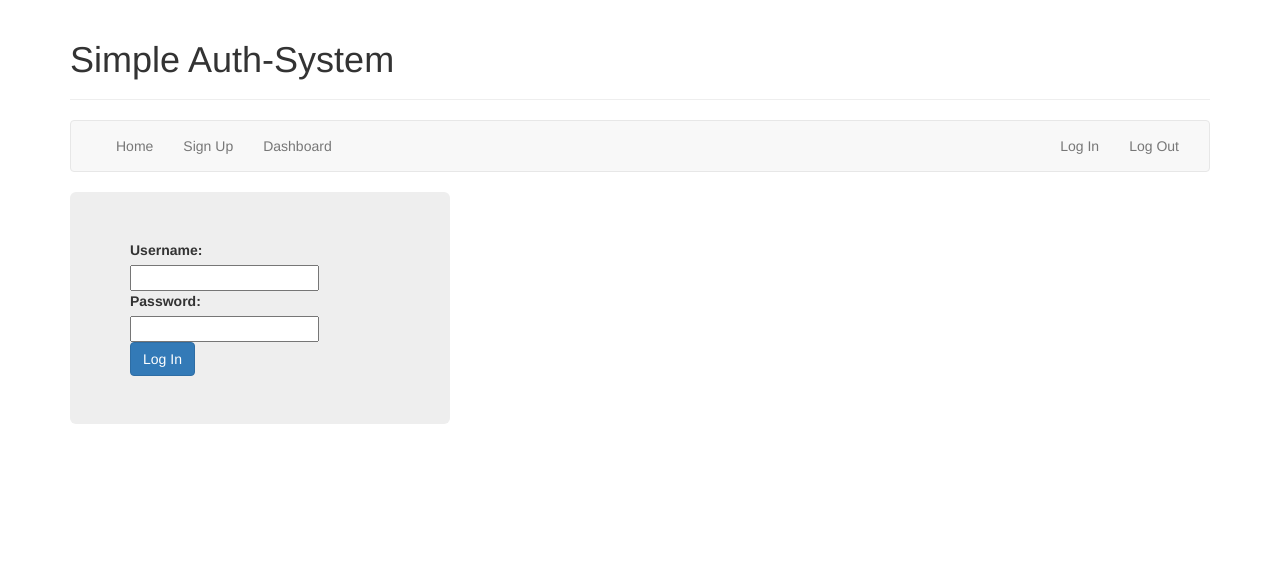
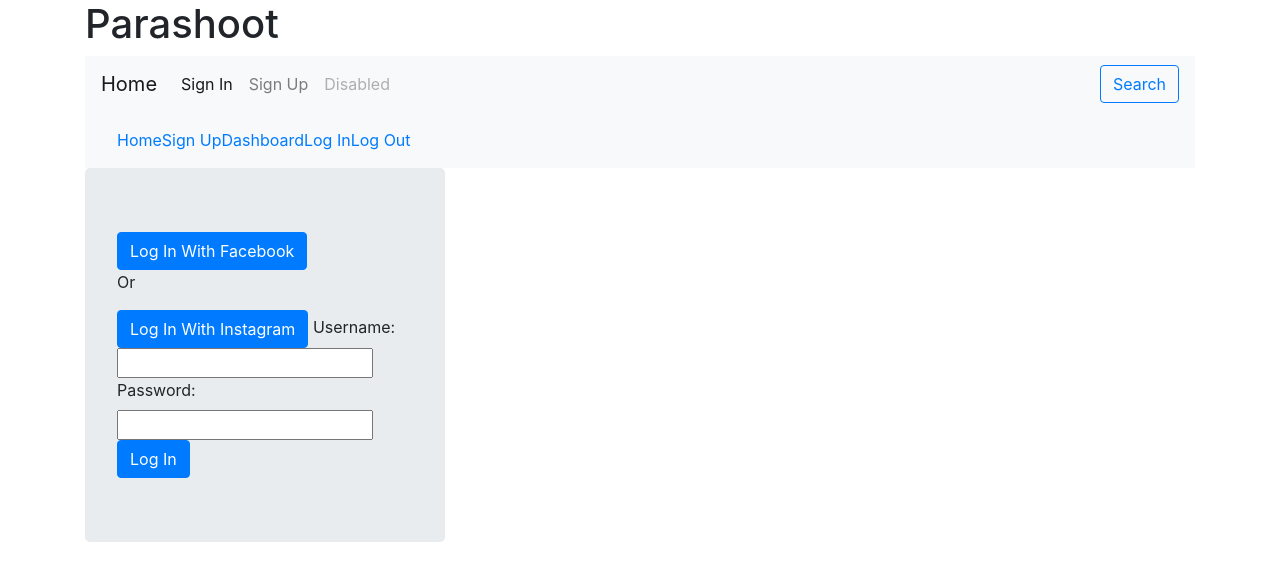
Before and after one commit to vadimfrolov/Social-network-for-bloggers-prototype, a Node server app: page /login in a window 1280 px wide. Shown: the top 581 px of the page. Run offline with Node 20, Linux system fonts and the light colour scheme; some libraries are stand-ins or nearby versions.

Commit message:
hbs in work

```diff
--- a/middleware/auth.js
+++ b/middleware/auth.js
@@ -7,8 +7,6 @@ function cookiesCleaner(req, res, next) {
     }
     next();
 }
-
-
 // middleware function to check for logged-in users
 const sessionChecker = (req, res, next) => {
     if (req.session.user) {
@@ -17,7 +15,6 @@ const sessionChecker = (req, res, next) => {
         next();
     }
 };
-
 module.exports = {
     sessionChecker,
     cookiesCleaner
--- a/package.json
+++ b/package.json
@@ -4,7 +4,8 @@
   "description": "",
   "main": "server.js",
   "scripts": {
-    "test": "echo \"Error: no test specified\" && exit 1"
+    "test": "echo \"Error: no test specified\" && exit 1",
+    "start": "nodemon server.js"
   },
   "author": "",
   "license": "ISC",
@@ -16,6 +17,7 @@
     "jasmine": "^3.3.1",
     "mongoose": "^5.4.13",
     "morgan": "^1.9.1",
+    "nodemon": "^1.19.3",
     "session-file-store": "^1.3.1"
   }
 }
--- /dev/null
+++ b/sessions/Ar_yWKWhv95K_EHW_SkqrzuCIq0OzPJ2.json
@@ -0,0 +1 @@
+{"cookie":{"originalMaxAge":599999,"expires":"2019-10-09T13:51:28.478Z","httpOnly":true,"path":"/"},"user":{"_id":"5d9de1c971eaee3cbeb581da","username":"andrey","email":"andrey@gmail.com","password":"qwerty","__v":0},"__lastAccess":1570628488480}
--- a/views/dashboard.hbs
+++ b/views/dashboard.hbs
@@ -19,7 +19,7 @@
         </div><!-- /.navbar-collapse -->
     </div><!-- /.container-fluid -->
 </nav>
-
 <div class="container row">
     <h1>Hi, Welcome to your Dashboard</h1>
+<div style="overflow:hidden;width: 900px;position: relative;"><iframe width="100%" height="500" src="https://maps.google.com/maps?width=900&amp;height=500&amp;hl=en&amp;q=Moscow%2C%20Russia+(%D0%9D%D0%B0%D0%B7%D0%B2%D0%B0%D0%BD%D0%B8%D0%B5)&amp;ie=UTF8&amp;t=&amp;z=13&amp;iwloc=B&amp;output=embed" frameborder="0" scrolling="no" marginheight="0" marginwidth="0"></iframe><div style="position: absolute;width: 80%;bottom: 10px;left: 0;right: 0;margin-left: auto;margin-right: auto;color: #000;text-align: center;"><small style="line-height: 1.8;font-size: 2px;background: #fff;">Powered by <a href="https://embedgooglemaps.com/fr/">embedgooglemaps FR</a> & <a href="https://iamsterdamcard.it">iamsterdam card.it</a></small></div><style>#gmap_canvas img{max-width:none!important;background:none!important}</style></div><br />
 </div>
--- a/views/layout.hbs
+++ b/views/layout.hbs
@@ -3,11 +3,18 @@
 
 <head>
   <title>Login Here</title>
-  <link rel="stylesheet" href="https://maxcdn.bootstrapcdn.com/bootstrap/3.3.7/css/bootstrap.min.css"
-    integrity="sha384-BVYiiSIFeK1dGmJRAkycuHAHRg32OmUcww7on3RYdg4Va+PmSTsz/K68vbdEjh4u" crossorigin="anonymous">
-</head>
+  <link rel="stylesheet" href="https://stackpath.bootstrapcdn.com/bootstrap/4.3.1/css/bootstrap.min.css"
+   integrity="sha384-ggOyR0iXCbMQv3Xipma34MD+dH/1fQ784/j6cY/iJTQUOhcWr7x9JvoRxT2MZw1T" crossorigin="anonymous">
+  </head>
 <body class="container">
   {{{body}}}
+
+  <script src="https://code.jquery.com/jquery-3.3.1.slim.min.js" integrity="sha384-q8i/X+965DzO0rT7abK41JStQIAqVgRVzpbzo5smXKp4YfRvH+8abtTE1Pi6jizo" crossorigin="anonymous"></script>
+  <script src="https://cdnjs.cloudflare.com/ajax/libs/popper.js/1.14.7/umd/popper.min.js" integrity="sha384-UO2eT0CpHqdSJQ6hJty5KVphtPhzWj9WO1clHTMGa3JDZwrnQq4sF86dIHNDz0W1" crossorigin="anonymous"></script>
+  <script src="https://stackpath.bootstrapcdn.com/bootstrap/4.3.1/js/bootstrap.min.js" integrity="sha384-JjSmVgyd0p3pXB1rRibZUAYoIIy6OrQ6VrjIEaFf/nJGzIxFDsf4x0xIM+B07jRM" crossorigin="anonymous"></script>
 </body>
 
 </html>
+
+{{!-- <link rel="stylesheet" href="https://maxcdn.bootstrapcdn.com/bootstrap/3.3.7/css/bootstrap.min.css"
+    integrity="sha384-BVYiiSIFeK1dGmJRAkycuHAHRg32OmUcww7on3RYdg4Va+PmSTsz/K68vbdEjh4u" crossorigin="anonymous"> --}}
--- a/views/login.hbs
+++ b/views/login.hbs
@@ -1,15 +1,37 @@
 <div class="page-header">
-    <h1>Simple Auth-System</h1>
+    <h1>Parashoot</h1>
 </div>
 
-<nav class="navbar navbar-default">
-    <div class="container-fluid">
+<nav class="navbar navbar-expand-lg navbar-light bg-light">
+  <a class="navbar-brand" href="#">Home</a>
+  <button class="navbar-toggler" type="button" data-toggle="collapse" data-target="#navbarSupportedContent" aria-controls="navbarSupportedContent" aria-expanded="false" aria-label="Toggle navigation">
+    <span class="navbar-toggler-icon"></span>
+  </button>
+
+  <div class="collapse navbar-collapse" id="navbarSupportedContent">
+    <ul class="navbar-nav mr-auto">
+      <li class="nav-item active">
+        <a class="nav-link" href="#">Sign In <span class="sr-only">(current)</span></a>
+      </li>
+      <li class="nav-item">
+        <a class="nav-link" href="#">Sign Up</a>
+      </li>
+      <li class="nav-item">
+        <a class="nav-link disabled" href="#">Disabled</a>
+      </li>
+    </ul>
+      <button class="btn btn-outline-primary my-2 my-sm-0" type="submit">Search</button>
+  </div>
+</nav>
+
+<nav class="navbar navbar-expand-lg navbar-light bg-light">
+    <div class="navbar navbar-expand-lg navbar-light bg-light">
         <!-- Collect the nav links, forms, and other content for toggling -->
         <div class="collapse navbar-collapse" id="bs-example-navbar-collapse-1">
             <ul class="nav navbar-nav">
-                <li><a href="/">Home</a></li>
-                <li><a href="/signup">Sign Up</a></li>
-                <li><a href="/dashboard">Dashboard</a></li>
+                <li class="nav-item"><a href="/">Home</a></li>
+                <li class="nav-item"><a href="/signup">Sign Up</a></li>
+                <li class="nav-item"><a href="/dashboard">Dashboard</a></li>
             </ul>
 
             <ul class="nav navbar-nav navbar-right">
@@ -20,16 +42,19 @@
     </div><!-- /.container-fluid -->
 </nav>
 
-<div class="container row">
-    <div class="jumbotron col-sm-4 pull-center">
+<div class="container row main">
+    <div class="jumbotron col-sm-4 pull-center loginForm center">
         <form action="/login" method="post">
             <div>
+                <input class="btn btn-primary" type="submit" value="Log In With Facebook" />
+                <p>Or</p>
+                <input class="btn btn-primary" type="submit" value="Log In With Instagram" />
                 <label>Username:</label>
                 <input type="text" name="username" />
             </div>
             <div>
                 <label>Password:</label>
-                <input type="password" name="password" />
+                <input type="password" name="password"/>
             </div>
             <div>
                 <input class="btn btn-primary" type="submit" value="Log In" />
```
Also changed, not shown: public/stylesheets/style.css (+7 -0 lines), sessions/7B7WepVWp4v_hRZjt9Tfe8XMWmBGNXTS.json (deleted, +0 -16 lines), public/js/aplication.js (added), 2 other files.
